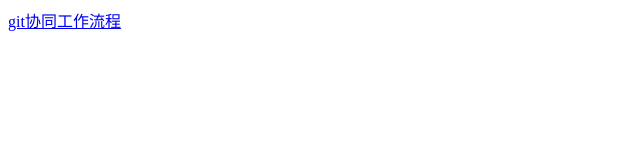
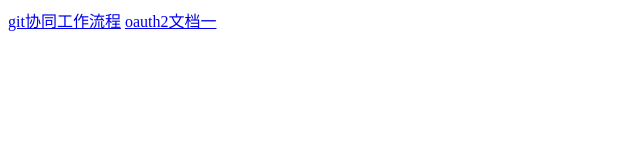
Before and after one commit to molyvirgo/molyvirgo.github.io, a plain HTML site: page index.html in a window 1280 px wide. Shown: the whole page, without its empty margins (0-640 px from the left). Drawn offline with Linux system fonts and the light colour scheme.

Commit message:
增加 oauth2文档一

```diff
--- a/index.html
+++ b/index.html
@@ -1 +1,2 @@
 <a href="/git协同工作流程.txt">git协同工作流程</a>
+<a href="/oauth2文档一.pdf">oauth2文档一</a>
```
Also changed, not shown: 1 other file.
